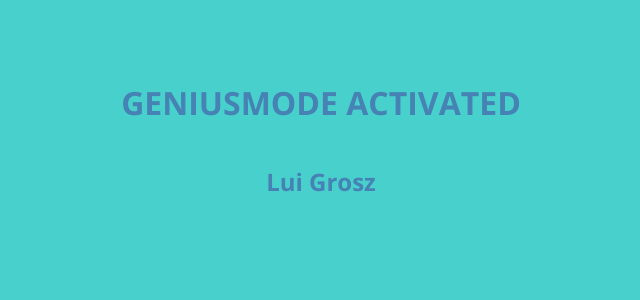
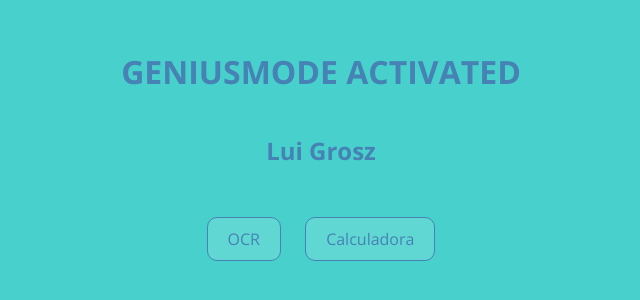
Before and after one commit to luigrosz/luigrosz-site, a plain HTML site: page index.html in a window 1280 px wide. Shown: the part 258-558 px from the top of the page, without its empty margins (319-959 px from the left). Drawn offline with nearby package versions, Linux system fonts and the light colour scheme.

Commit message:
nav buttons

```diff
--- a/index.html
+++ b/index.html
@@ -4,7 +4,6 @@
 <head>
   <meta charset="UTF-8" />
   <meta name="viewport" content="width=device-width, initial-scale=1.0" />
-  <!-- <link rel="stylesheet" href="style.css" /> -->
   <title>GENIUSMODE</title>
 </head>
 
@@ -28,6 +27,27 @@
       flex-direction: column;
     }
 
+    .nav-links {
+      margin-top: 20px;
+    }
+
+    .nav-links a {
+      display: inline-block;
+      margin: 10px;
+      padding: 10px 20px;
+      background-color: #ffffff22;
+      color: #4682B4;
+      text-decoration: none;
+      border: 1px solid #4682B4;
+      border-radius: 10px;
+      transition: background-color 0.2s ease;
+    }
+
+    .nav-links a:hover {
+      background-color: #4682B4;
+      color: white;
+    }
+
     @media only screen and (max-width: 500px) {
       #mode {
         font-size: 19px !important;
@@ -38,19 +58,22 @@
       }
     }
   </style>
+
   <div id="root-div">
     <h1 id="mode"></h1>
     <h2 id="name"></h2>
-    <br>
-    <!-- <button onclick="changeMode()">CHANGE MODE</button>-->
+
+    <div class="nav-links">
+      <a href="/tesseract/">OCR</a>
+      <a href="/calculadora/">Calculadora</a>
     </div>
-</body>
+  </div>
+
   <script>
     let modeDiv = document.getElementById('mode');
     let name = document.getElementById('name');
     var modeLocalStorage = localStorage.getItem('mode');
-  console.log(modeLocalStorage);
-  window.onload = (event) => {
+    window.onload = () => {
       if (modeLocalStorage === 'cf') {
         modeDiv.innerHTML = 'GENIUSMODE DEACTIVATED';
         name.innerHTML = 'Celso Filho';
@@ -59,19 +82,7 @@
         name.innerHTML = 'Lui Grosz';
       }
     };
-  function changeMode() {
-    if (modeDiv.innerHTML == 'GENIUSMODE ACTIVATED') {
-      modeDiv.innerHTML = 'GENIUSMODE DEACTIVATED';
-      name.innerHTML = 'fonte, logo minimalista, bordas redondas, modelos magros segurando alguma coisa, direitos autorais, opcao de idioma';
-      localStorage.setItem('mode', 'cf');
-    } else {
-      modeDiv.innerHTML = 'GENIUSMODE ACTIVATED';
-      name.innerHTML = 'Lui Grosz';
-      localStorage.setItem('mode', 'lgrz');
-    }
-  }
-
-
   </script>
+</body>
 
 </html>
```
Lines whose indentation alone changed are shown as unchanged.
